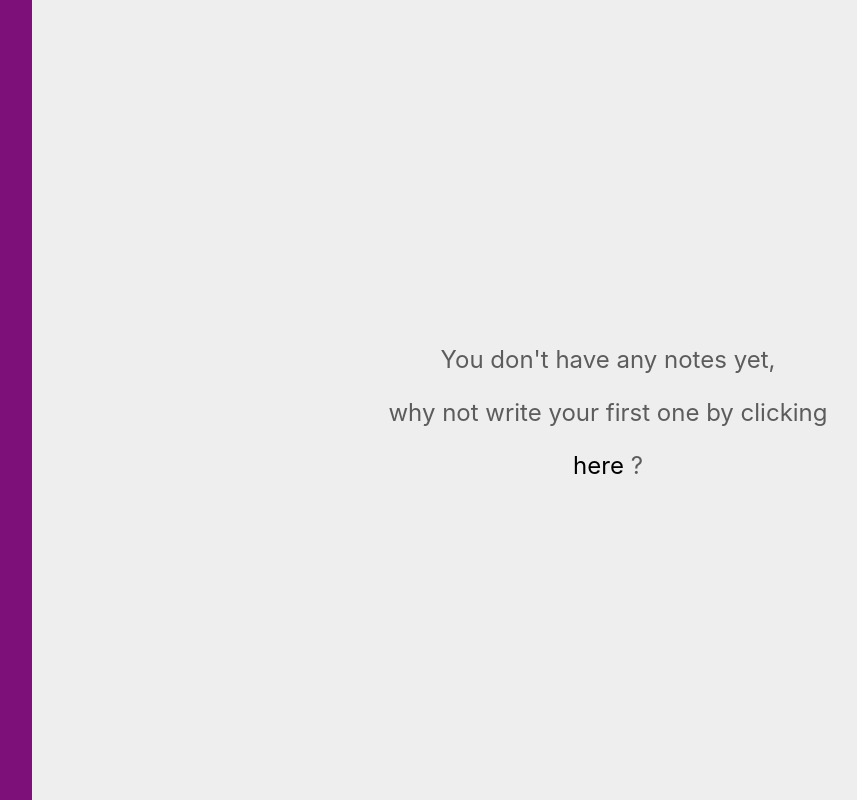
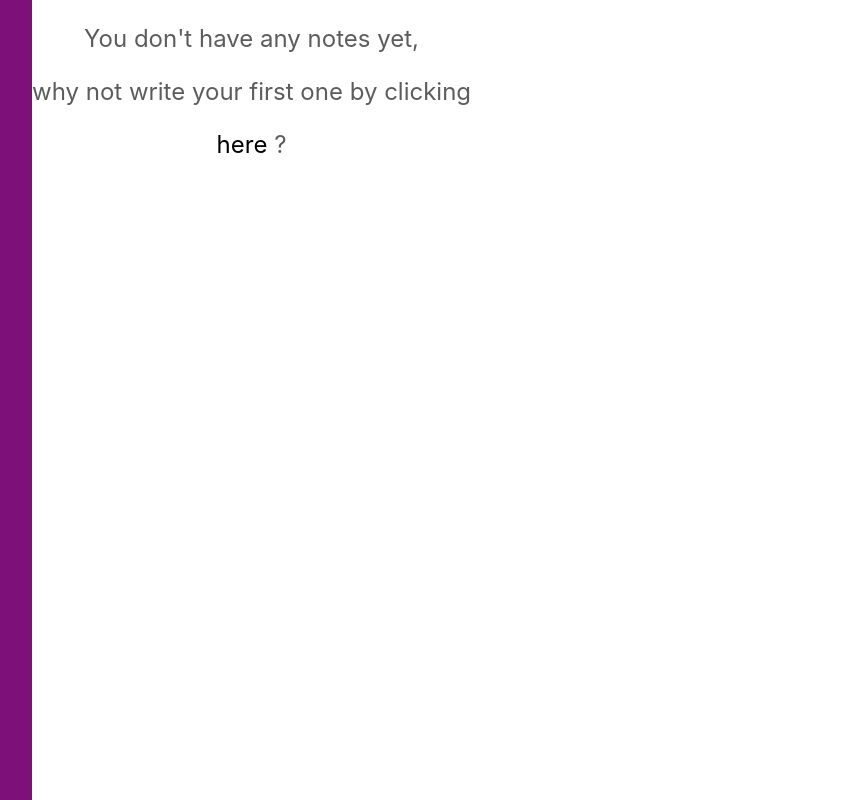
Before and after one commit to Fxdpt/taking_note, a React (Create React App) app: page / in a window 1280 px wide. Shown: the whole page, without its empty margins (96-953 px from the left). Built offline with nearby package versions, Linux system fonts and the light colour scheme.

Commit message:
fixing the url component problem

```diff
--- a/src/components/App/App.js
+++ b/src/components/App/App.js
@@ -4,6 +4,7 @@ import Main from '../Main/Main';
 import SideBar from '../SideBar/SideBar';
 import NoteForm from '../NoteForm/NoteForm';
 import './App.css';
+import Home from '../Home/Home';
 
 function App() {
   const [notes, setNotes] = useState([]);
@@ -12,8 +13,8 @@ function App() {
     <div className="App">
       <SideBar />
       <Routes>
-        <Route path="/" element={<Main hasNotes={notes.length > 0} />}/>
-        <Route path="new-note" element={<Main newNote={true} />}/>
+        <Route exact path="/" element={<Home />}/>
+        <Route path="new-note" element={<NoteForm />}/>
       </Routes>
     </div>
   );
--- a/src/components/Main/Main.js
+++ b/src/components/Main/Main.js
@@ -4,19 +4,11 @@ import './Main.css'
 
 
 function Main(props) {
-    if (props.newNote) {
-        return (
-            <div className="main">
-                <NoteForm />
-            </div>
-        )
-    } else {
-        return (
-            <div className="main">
-                {!props.hasNotes ? <Home /> : <NoteForm />}
-            </div>
-        )
-    }
+    return (
+        <div className="main">
+            {!props.hasNotes ? <Home /> : <NoteForm />}
+        </div>
+    )
 }
 
 export default Main;
```
